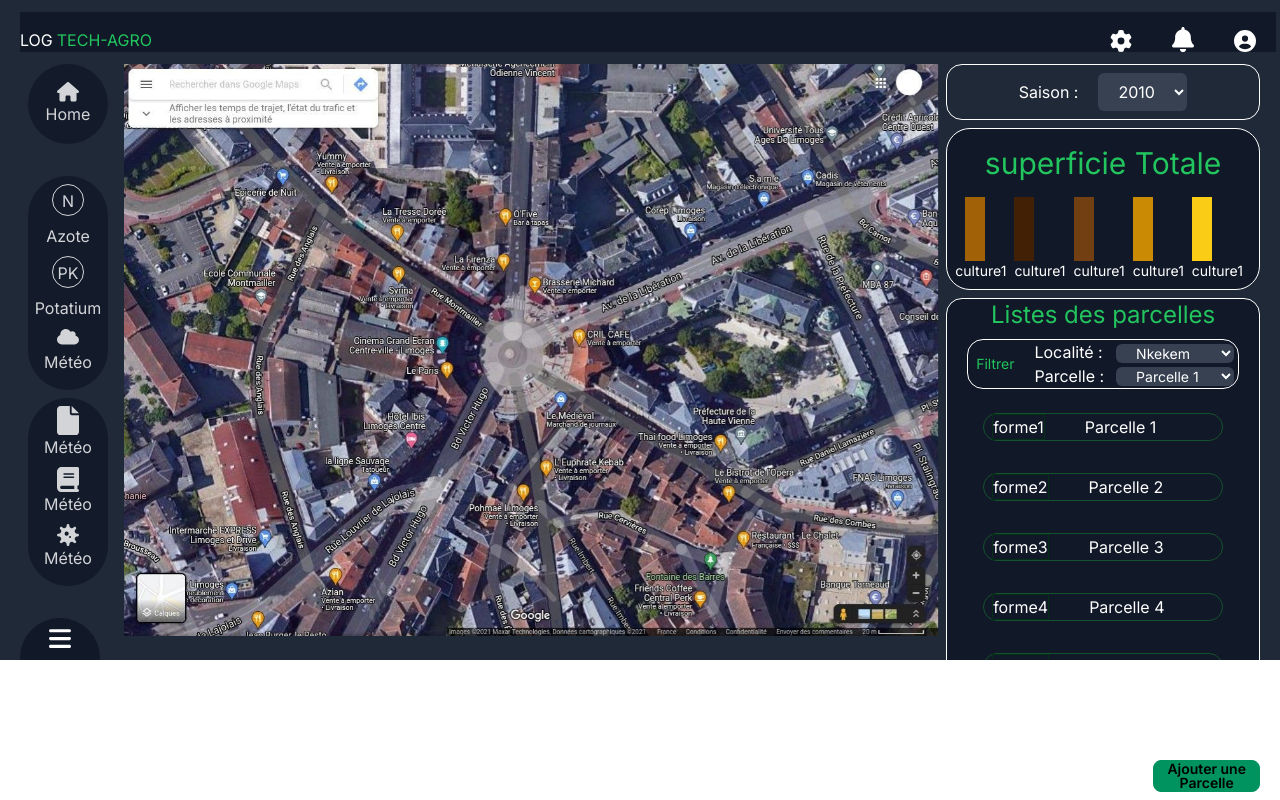
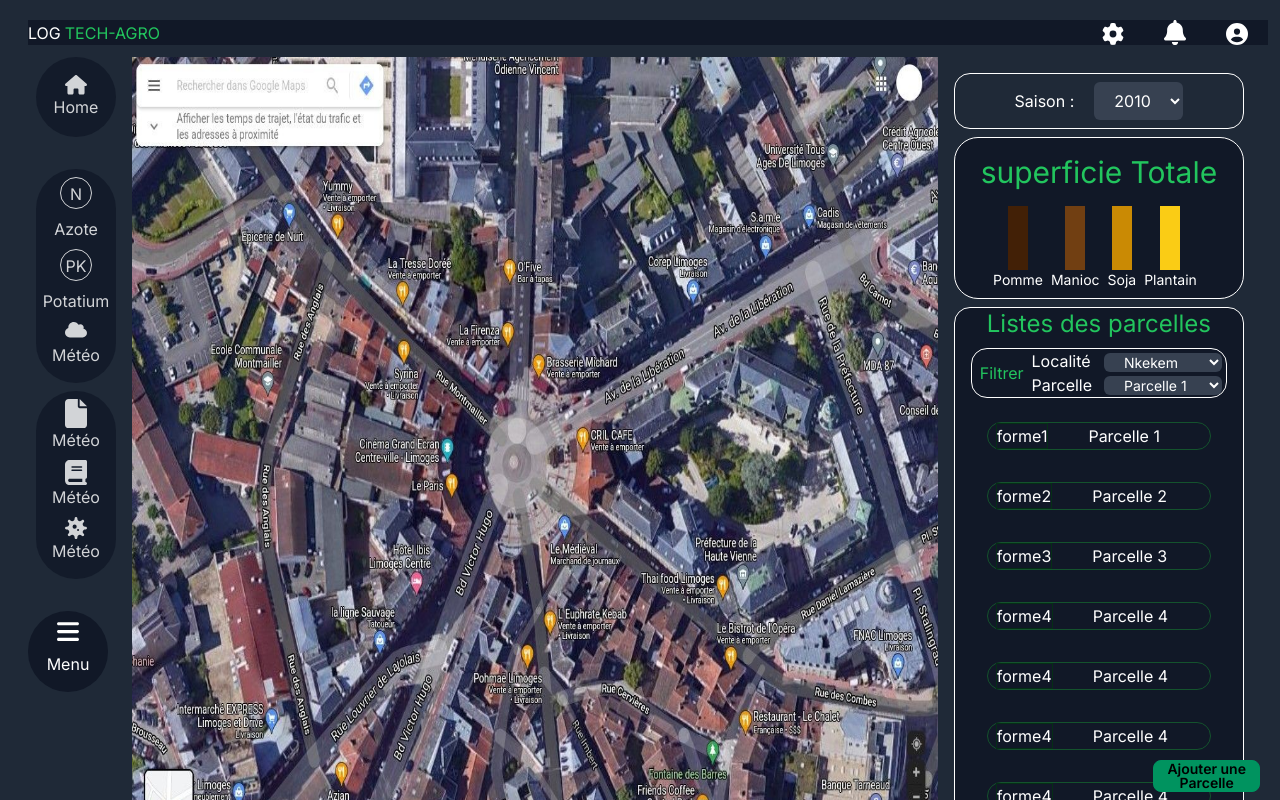
Before and after one commit to Mandarahades/yowyobdoc, a Next.js app: page /home1 in a window 1280 px wide. Built offline with nearby package versions, Linux system fonts and the light colour scheme.

Commit message:
New version home page almost ready

```diff
--- a/src/app/(techagro)/components/filtreParcelles.tsx
+++ b/src/app/(techagro)/components/filtreParcelles.tsx
@@ -4,13 +4,13 @@
 
 export default function filtreParcelles({}: Props) {
   return (
-    <div className="flex flex-row justify-center border border-white rounded-2xl mt-2">
-      <div className='text-sm text-green-500 flex flex-col items-center justify-center mr-5 ml-2'>Filtrer</div>
-      <form className=' form flex flex-row text-white justify-center items-center'>
-        <div className='flex flex-row'>
-          <div className='flex flex-col mr-2'>
-            <label className=''>Localité  :</label>
-            <label className=''>Parcelle  :</label>
+    <div className="flex flex-row  justify-center border border-white rounded-2xl mt-2">
+      <div className='text-green-500 flex flex-col items-center justify-center mr-2 ml-2'>Filtrer</div>
+      <form className=' form flex flex-grow w-8/12 text-white justify-center items-center'>
+        <div className='flex flex-grow w-10/12'>
+          <div className='flex flex-col mr-2 md:w-8/12'>
+            <label className=''>Localité</label>
+            <label className=''>Parcelle</label>
           </div>
           <div className='mx-1 flex flex-col text-sm'>
               <select  className="form-control rounded-md my-1 px-4 bg-gray-700">
--- a/src/app/(techagro)/components/image.tsx
+++ b/src/app/(techagro)/components/image.tsx
@@ -6,9 +6,9 @@
 export default function image({}: Props) {
   return (
     // <div className="bg-base-100 w-full mb-3 shadow-xl ">
-      <div className='w-full shrink-1 md:sticky md:top-2 md:fixed'>
+      <div className='w-full shrink-1 md:sticky md:top-0 md:bottom-0 overflow-y-hidden'>
         <img
-          src="/fertisat.jpg" alt="Shoes" className='w-full h-full'/>
+          src="/fertisat.jpg" alt="Shoes" className='w-full md:h-screen'/>
       </div>
   // </div>
   )
--- a/src/app/(techagro)/components/indices.tsx
+++ b/src/app/(techagro)/components/indices.tsx
@@ -9,18 +9,18 @@
   return (
 
         <div className='flex flex-row md:flex-col md:px-2 my- md:my-0 md:py-0  h-10 md:w-24 md:max-h-screen md:mx-2 md:items-start md:justify-start text-white shrink-1'>
-              <div className='flex flex-row md:flex-col w-1/5 md:w-full   bg-gray-900 opacity-80 items-center justify-center p-2 rounded-full mr-5 md:mr-1'>
+              <div className='flex flex-row md:flex-col w-1/12 md:w-full   bg-gray-900 opacity-80 items-center justify-center p-2 rounded-full mr-5 md:mr-1'>
                 <div className='flex flex-col items-center md:h-16 md:w-10 justify-center '>
                   <FontAwesomeIcon icon={faHome} size="xs" width={22} className='mr-2 md:mr-0 '/>
                   <span className='hidden md:block '>Home</span>
                 </div>
               </div>
-              <div className='flex flex-row md:flex-col w-2/5 md:w-full h-15 md:h-60 bg-gray-900 opacity-80 items-center justify-center p-2 rounded-full md:mr-1 md:mb-2 md:mt-8 flex-shrink-1'>
+              <div className='flex flex-row md:flex-col w-5/12 md:w-full h-15 md:h-60 bg-gray-900 opacity-80 items-center justify-center p-2 rounded-full md:mr-1 md:mb-2 md:mt-8 flex-shrink-1'>
                 <div className='flex flex-col items-center  md:mb-2'>
                   <div className='rounded-full p-1 md:p-1 w-8 h-8 md:w-8 md:h-8 text-center border border-white md:mb-2'>N</div>
                   <div className='hidden md:block' >Azote</div>
                 </div>
-                <div className='flex flex-col items-center  md:mb-2'>
+                <div className='flex flex-col items-center  md:mb-2 mx-3'>
                   <div className='rounded-full w-8 h-8 p-1 md:p-1 md:w-8 md:h-8 text-center border border-white md:mb-2'>PK</div>
                   <div className='hidden md:block' >Potatium</div>
                 </div>
@@ -31,13 +31,13 @@
 
               </div>
 
-              <div className='flex flex-row md:flex-col w-2/5 md:w-full h-15 md:h-64  bg-gray-900 opacity-80 items-center justify-center p-2 rounded-full mr-1 md:mb-8 '>
+              <div className='flex flex-row md:flex-col w-5/12 md:w-full h-15 md:h-64  bg-gray-900 opacity-80 items-center justify-center p-2 rounded-full mr-1 md:mb-8 '>
                   <div className='flex flex-col items-center md:mb-2'>
                     <FontAwesomeIcon icon={faFile} size="xs" width={22}/>
                     <div className='hidden md:block'>Météo</div>
                   </div>
 
-                  <div className='flex flex-col items-center  md:mb-2'>
+                  <div className='flex flex-col items-center  md:mb-2 mx-3'>
                     <FontAwesomeIcon icon={faBook} size="xs" width={22}/>
                     <div className='hidden md:block'>Météo</div>
                   </div>
@@ -47,12 +47,10 @@
                   </div>
               </div>
 
-              <div className="md:mx-2 p-2 md:px-2 flex flex-col justify-center items-center self-end md:bottom-auto md:w-full bg-gray-900 rounded-full">
+              <div className="md:mx-2 p-2 md:px-2 flex flex-col justify-center items-center self-end md:bottom-auto w-1/12 md:w-full bg-gray-900 rounded-full">
                 <FontAwesomeIcon icon={faBars} size="xs" width={22} className="mr-2 md:mr-0"/>
                 <span className="hidden md:block my-2">Menu</span>
               </div>
-
-
         </div>
   )
 }
--- a/src/app/(techagro)/components/listParcelles.tsx
+++ b/src/app/(techagro)/components/listParcelles.tsx
@@ -7,8 +7,8 @@
   return (
     <div className='flex flex-col   items-center mt-2 border bg-gray-900 border-white rounded-2xl text-white'>
         <div className='flex flex-col overflow-y-scroll' style={{ height: '64vh' }}>
-            <div className='text-2xl text-center  text-green-500'>Listes des parcelles</div>
-            <div className='mb-2'><FiltreParcelles /></div>
+            <div className='flex flex-grow text-2xl justify-center items-center  text-green-500 px-2'>Listes des parcelles</div>
+            <div className='mb-2 md:h-20 w-full'><FiltreParcelles /></div>
             <div className='flex flex-row border items-center border-green-900 m-4 rounded-2xl'>
                 <div className='mr-10 ml-2 border border-spacing-8 border-green-950'>forme1</div>
                 <div className=''>Parcelle 1</div>
@@ -49,8 +49,8 @@
                 <div className='mr-10 ml-2  border border-spacing-8 border-green-950'>forme4</div>
                 <div className=''>Parcelle 4</div>
             </div>
-            <div className="flex mt-5 h-16 md:fixed md:w-1/12  bottom-2  right-5  justify-end items-end">
-                <button className="btn btn-outline  btn-sm btn-active btn-success w-full">Ajouter une Parcelle</button>
+            <div className="flex mt-5 sticky  h-16 md:fixed md:w-1/12  bottom-2  right-5  justify-end items-end">
+                <button className="btn btn-outline   btn-sm btn-active btn-success w-full">Ajouter une Parcelle</button>
             </div>
         </div>
     </div>
--- a/src/app/(techagro)/components/superficieTotale.tsx
+++ b/src/app/(techagro)/components/superficieTotale.tsx
@@ -4,28 +4,26 @@
 
 export default function superficieTotale({}: Props) {
   return (
-    <div className='flex flex-col border border-white rounded-3xl p-2 bg-gray-900 text-white'>
-        <div className='text-3xl flex justify-center my-2 text-green-500'>superficie Totale</div>
+    <div className='flex flex-col justify-center items-center border border-white rounded-3xl p-2 bg-gray-900 text-white'>
+        <div className='text-3xl flex flex-grow justify-center items-center my-2 text-green-500'>superficie Totale</div>
         <div className='flex flex-row mt-2'>
-            <div className='flex flex-col mr-2 items-center'>
-                <div className='w-5 mr-3 h-16 bg-yellow-700'></div>
-                <div className='text-sm'>culture1</div>
+
+            <div className='flex flex-col mr-2 justify-center items-center'>
+                <div className='w-5  h-16 bg-yellow-950'></div>
+                <div className='text-sm'>Pomme</div>
             </div>
-            <div className='flex flex-col mr-2'>
-                <div className='w-5 mr-3 h-16 bg-yellow-950'></div>
-                <div className='text-sm'>culture1</div>
+
+            <div className='flex flex-col mr-2 justify-center items-center'>
+                <div className='w-5  h-16 bg-yellow-900'></div>
+                <div className='text-sm'>Manioc</div>
             </div>
-            <div className='flex flex-col mr-2'>
-                <div className='w-5 mr-3 h-16 bg-yellow-900'></div>
-                <div className='text-sm'>culture1</div>
+            <div className='flex flex-col mr-2 justify-center items-center'>
+                <div className='w-5  h-16 bg-yellow-600'></div>
+                <div className='text-sm'>Soja</div>
             </div>
-            <div className='flex flex-col mr-2'>
-                <div className='w-5 mr-3 h-16 bg-yellow-600'></div>
-                <div className='text-sm'>culture1</div>
-            </div>
-            <div className='flex flex-col mr-2'>
-                <div className='w-5 mr-3 h-16 bg-yellow-400'></div>
-                <div className='text-sm'>culture1</div>
+            <div className='flex flex-col mr-2 justify-center items-center'>
+                <div className='w-5  h-16 bg-yellow-400'></div>
+                <div className='text-sm'>Plantain</div>
             </div>
         </div>
     </div>
--- a/src/app/(techagro)/home1/page.tsx
+++ b/src/app/(techagro)/home1/page.tsx
@@ -11,23 +11,23 @@
 
 export default function Page({}: Props) {
   return (
-    <div className='container flex flex-col bg-gray-800 p-3 md:sticky top overflow-y-scroll max-h-screen '>
-      <div className='flex flex-col'>
+    <div className= '  flex flex-col w-full p-5 bg-gray-800 md:sticky md:top-0 overflow-y-hidden md:h-screen '>
+      {/* <div className='flex flex-col md:sticky md:top-0 md:bottom-0 md:h-screen'> */}
         <Navbar />
         <div className='flex flex-col md:flex-row my-3 md:sticky md:top-0'>
-            <div className='md:sticky md:w-9/12 md:left-0 top-0 md:max-h-screen flex md:flex-row'>
+            <div className='flex flex-col md:flex-row md:sticky md:w-7/12 lg:w-8/12 xl:w-9/12 md:left-0 top-0 md:max-h-screen '>
               <Indices />
               <ImageSat />
 
             </div>
-            <div className='flex flex-col md:mx-2 md:sticky md:w-3/12  md:right-0 md:bottom-0 md:max-h-32 md:scroll-my-1  md:top-0 ' >
+            <div className='flex flex-col md:mx-2 md:sticky  md:w-5/12 lg:w-4/12 xl:w-3/12  md:right-0 md:bottom-0 md:max-h-32 md:scroll-my-1  md:top-0 md:h-screen mt-2 h- p-2' >
               <ChoixSaison />
               <SuperficieTotale />
               {/* <FiltreParcelles /> */}
               <ListParcelles />
             </div>
         </div>
-      </div>
+      {/* </div> */}
     </div>
   );
 }
```
